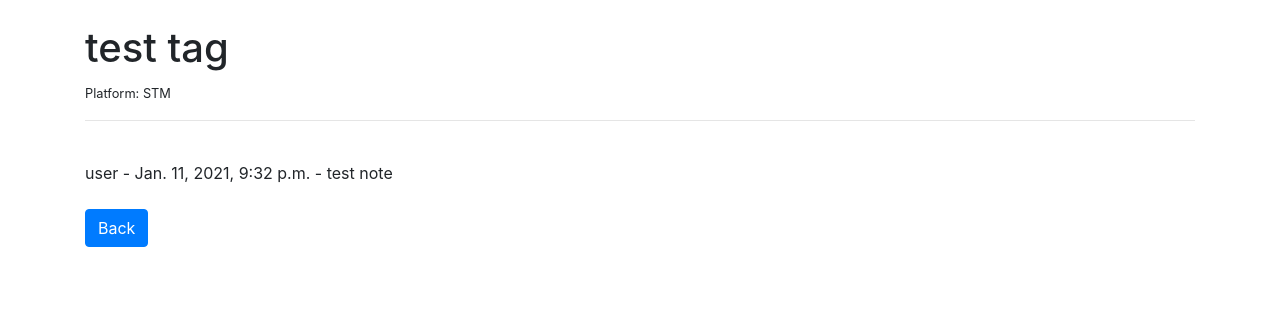
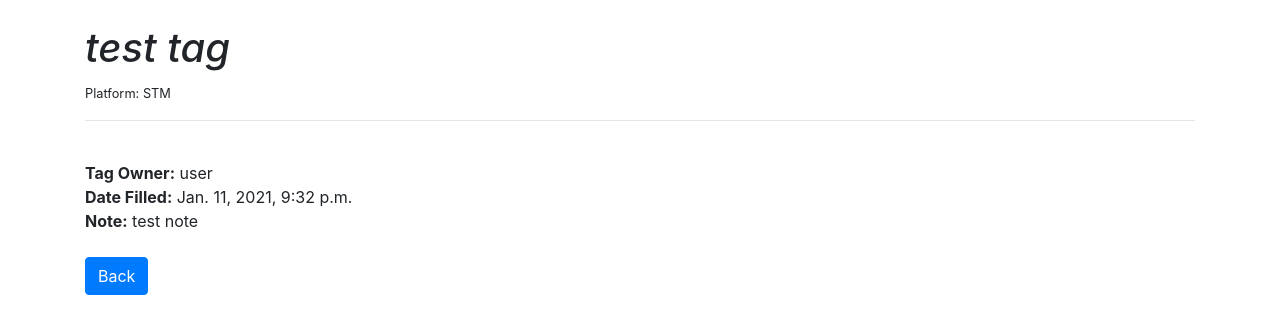
Before and after one commit to Shirazi-Hussein/losttags, a Django app: page /tag/10 in a window 1280 px wide. Shown: the part 56-390 px from the top of the page. Run offline with Django 3.2, Linux system fonts and the light colour scheme; data comes from the database, SQL or seed files in the repository; both versions use the stored data as it was after the commit.

Commit message:
more css/html work, added 'create tag' link with redirect.

```diff
--- a/droptag/models.py
+++ b/droptag/models.py
@@ -3,6 +3,7 @@ from django.conf import settings
 from django.contrib.auth.models import User
 from django.db.models.signals import post_save
 from django.dispatch import receiver
+from django.urls import reverse
 
 # Create your models here.
 
@@ -50,3 +51,6 @@ class tag(models.Model):
 
     def __str__(self):
         return self.username
+
+    def get_absolute_url(self):
+        return reverse('tag_display', args=[str(self.id)])
--- a/droptag/templates/base.html
+++ b/droptag/templates/base.html
@@ -19,7 +19,7 @@
   <div class="collapse navbar-collapse" id="navbarNavAltMarkup">
     <div class="navbar-nav">
       <a class="nav-link" href="#">All Tags</a>
-      <a class="nav-link" href="#">Make A Tag</a>
+      <a class="nav-link" href="{% url 'create_tag' %}">Make A Tag</a>
       <a class="nav-link disabled" href="#" tabindex="-1" aria-disabled="true">Profile</a>
     </div>
   </div>
--- a/droptag/templates/tag.html
+++ b/droptag/templates/tag.html
@@ -6,11 +6,13 @@
 {% block content %}
 
 
-<h1>{{ tag.username }}</h1>
-<small>Platform: {{ tag.platform }}</small><br/>
+<h1><i>{{ tag.username }}</i></h1>
+<small></b>Platform:</b> {{ tag.platform }}</small><br/>
 <hr>
 <br/>
-{{ tag.user }} - {{ tag.date_filled }} - {{ tag.note }}
+<b>Tag Owner:</b> {{ tag.user }}<br/>
+<b>Date Filled:</b> {{ tag.date_filled }}<br/>
+<b>Note:</b> {{ tag.note }}
 
 <br/><br/>
 <a href="{% url 'homepage' %}" class="btn btn-primary">Back</a>
--- a/droptag/urls.py
+++ b/droptag/urls.py
@@ -7,12 +7,12 @@ Created on Thu Dec 24 12:25:09 2020
 from django.urls import path
 from django.conf.urls import url
 from . import views
-from .views import Home, TagDetailView
+from .views import Home, TagDetailView, CreateTag
 
 urlpatterns = [
     path('', Home.as_view(), name='homepage'),
     path('tag/<int:pk>', TagDetailView.as_view(), name='tag_display'),
     path('signup/', views.signup, name='signup'),
-    path("form_detail/", views.form_detail, name='form_detail'),
+    path("create_tag/", CreateTag.as_view(), name='create_tag'),
     path("update_profile/", views.update_profile, name='profile')
 ]
--- a/droptag/views.py
+++ b/droptag/views.py
@@ -6,7 +6,7 @@ from .forms import tagForm, ProfileForm, SignUpForm
 from django.contrib import messages
 from django.contrib.auth.decorators import login_required
 from django.db import transaction
-from django.views.generic import ListView, DetailView
+from django.views.generic import ListView, DetailView, CreateView
 # Create your views here.
 
 
@@ -33,21 +33,12 @@ def signup(request):
         form = SignUpForm()
     return render(request, 'signup.html', {'form': form})
 
-@login_required(login_url='/signup')
-def form_detail(request):
-    if request.method == 'POST':
-        form = tagForm(request.POST)
-        if form.is_valid():
-            obj = form.save(commit = False)
-            obj.user = request.user;
-            obj.save()
-            form = tagForm()
-            messages.success(request, "Successfully created")
 
-    else:
-        form = tagForm()
-
-    return render(request, 'name.html', {'form': form})
+class CreateTag(CreateView):
+    model = tag
+    template_name = "createtag.html"
+    fields = ['user', 'platform', 'username', 'id_link', 'geo_location', 'time_met',
+              'note']
 
 
 @login_required(login_url='/signup')
```
Also changed, not shown: droptag/templates/createtag.html (added, +17 -0 lines), droptag/templates/name.html (deleted, +0 -19 lines), db.sqlite3.
